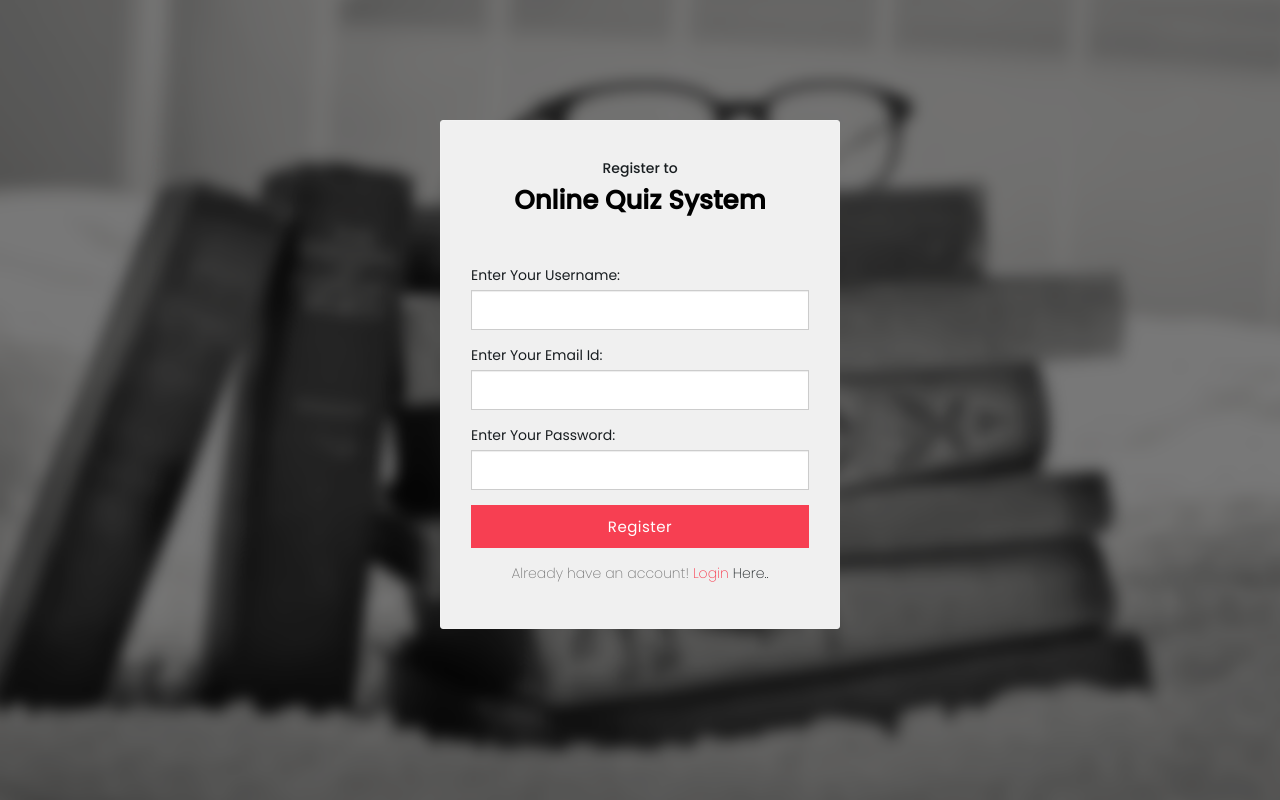
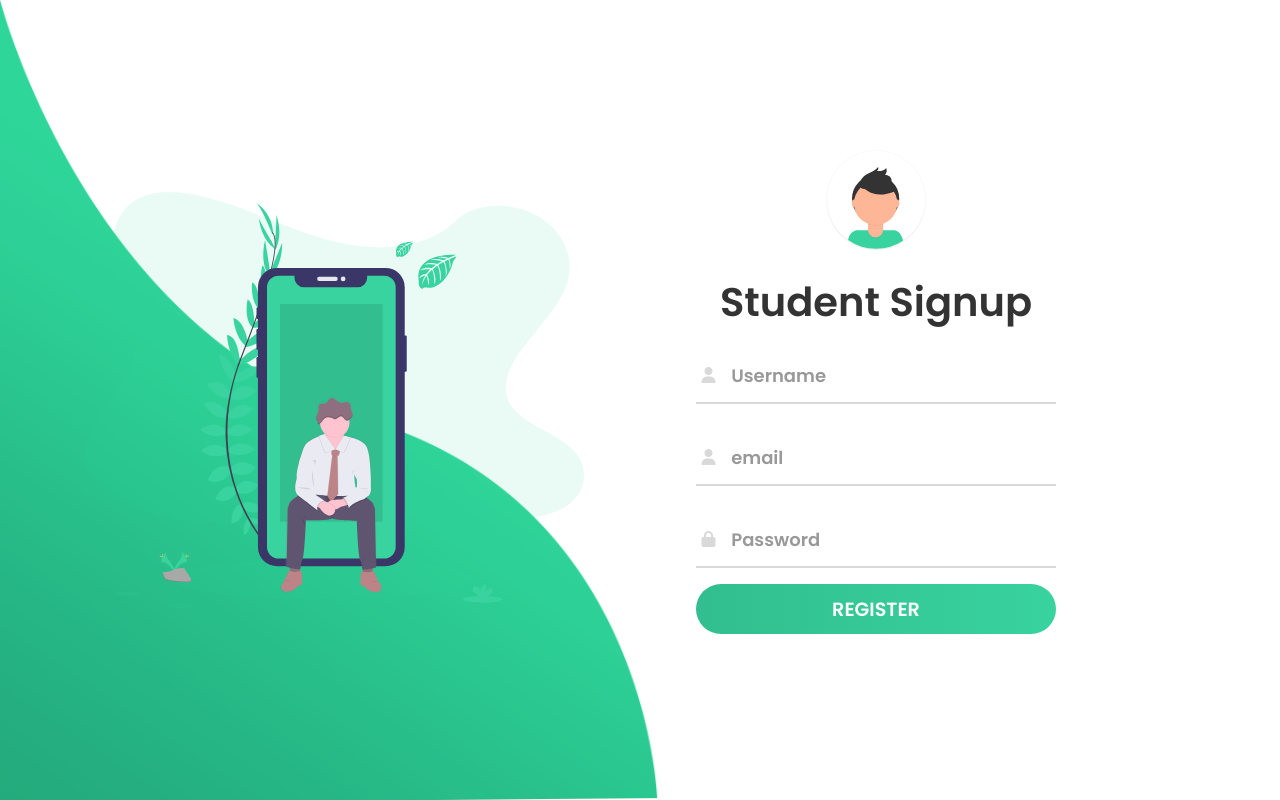
Before and after one commit to whorahulnayak/quizzer-2.0-alphaV, a PHP site: page /register.php in a window 1280 px wide. Run offline with PHP 8.4, Linux system fonts and the light colour scheme; some libraries are stand-ins or nearby versions.

Commit message:
new login register page

```diff
--- /dev/null
+++ b/css/login.css
@@ -0,0 +1,223 @@
+* {
+	padding: 0;
+	margin: 0;
+	box-sizing: border-box;
+}
+
+body {
+	font-family: "Poppins", sans-serif;
+	overflow: hidden;
+}
+
+.wave {
+	position: fixed;
+	bottom: 0;
+	left: 0;
+	height: 100%;
+	z-index: -1;
+}
+
+.container {
+	width: 100vw;
+	height: 100vh;
+	display: grid;
+	grid-template-columns: repeat(2, 1fr);
+	grid-gap: 7rem;
+	padding: 0 2rem;
+}
+
+.img {
+	display: flex;
+	justify-content: flex-end;
+	align-items: center;
+}
+
+.login-content {
+	display: flex;
+	justify-content: flex-start;
+	align-items: center;
+	text-align: center;
+}
+
+.img img {
+	width: 500px;
+}
+
+form {
+	width: 360px;
+}
+
+.login-content img {
+	height: 100px;
+}
+
+.login-content h2 {
+	margin: 15px 0;
+	color: #333;
+	/* text-transform: uppercase; */
+	font-size: 2.5rem;
+}
+
+.login-content .input-div {
+	position: relative;
+	display: grid;
+	grid-template-columns: 7% 93%;
+	margin: 25px 0;
+	padding: 5px 0;
+	border-bottom: 2px solid #d9d9d9;
+}
+
+.login-content .input-div.one {
+	margin-top: 0;
+}
+
+.i {
+	color: #d9d9d9;
+	display: flex;
+	justify-content: center;
+	align-items: center;
+}
+
+.i i {
+	transition: 0.3s;
+}
+
+.input-div > div {
+	position: relative;
+	height: 45px;
+}
+
+.input-div > div > h5 {
+	position: absolute;
+	left: 10px;
+	top: 50%;
+	transform: translateY(-50%);
+	color: #999;
+	font-size: 18px;
+	transition: 0.3s;
+}
+
+.input-div:before,
+.input-div:after {
+	content: "";
+	position: absolute;
+	bottom: -2px;
+	width: 0%;
+	height: 2px;
+	background-color: #38d39f;
+	transition: 0.4s;
+}
+
+.input-div:before {
+	right: 50%;
+}
+
+.input-div:after {
+	left: 50%;
+}
+
+.input-div.focus:before,
+.input-div.focus:after {
+	width: 50%;
+}
+
+.input-div.focus > div > h5 {
+	top: -5px;
+	font-size: 15px;
+}
+
+.input-div.focus > .i > i {
+	color: #38d39f;
+}
+
+.input-div > div > input {
+	position: absolute;
+	left: 0;
+	top: 0;
+	width: 100%;
+	height: 100%;
+	border: none;
+	outline: none;
+	background: none;
+	padding: 0.5rem 0.7rem;
+	font-size: 1.2rem;
+	color: #555;
+	font-family: "poppins", sans-serif;
+}
+
+.input-div.pass {
+	margin-bottom: 4px;
+}
+
+a {
+	display: block;
+	text-align: right;
+	text-decoration: none;
+	color: #999;
+	font-size: 0.9rem;
+	transition: 0.3s;
+}
+
+a:hover {
+	color: #38d39f;
+}
+
+.btn {
+	display: block;
+	width: 100%;
+	height: 50px;
+	border-radius: 25px;
+	outline: none;
+	border: none;
+	background-image: linear-gradient(to right, #32be8f, #38d39f, #32be8f);
+	background-size: 200%;
+	font-size: 1.2rem;
+	color: #fff;
+	font-family: "Poppins", sans-serif;
+	text-transform: uppercase;
+	margin: 1rem 0;
+	cursor: pointer;
+	transition: 0.5s;
+}
+.btn:hover {
+	background-position: right;
+}
+
+@media screen and (max-width: 1050px) {
+	.container {
+		grid-gap: 5rem;
+	}
+}
+
+@media screen and (max-width: 1000px) {
+	form {
+		width: 290px;
+	}
+
+	.login-content h2 {
+		font-size: 2.4rem;
+		margin: 8px 0;
+	}
+
+	.img img {
+		width: 400px;
+	}
+}
+
+@media screen and (max-width: 900px) {
+	.container {
+		grid-template-columns: 1fr;
+	}
+
+	.img {
+		display: none;
+	}
+
+	.wave {
+		display: none;
+	}
+
+	.login-content {
+		justify-content: center;
+	}
+}
--- a/register.php
+++ b/register.php
@@ -38,64 +38,58 @@
 <!DOCTYPE html>
 <html>
 	<head>
-		<meta charset="UTF-8">
-		<meta name="viewport" content="width=device-width, initial-scale=1.0">
-		<meta http-equiv="X-UA-Compatible" content="ie=edge">
-		<title>Register | Online Quiz System</title>
-		<link rel="stylesheet" href="scripts/bootstrap/bootstrap.min.css">
-		<link rel="stylesheet" href="scripts/ionicons/css/ionicons.min.css">
-		<link rel="stylesheet" href="css/form.css">
-        <link rel="preconnect" href="https://fonts.googleapis.com">
-<link rel="preconnect" href="https://fonts.gstatic.com" crossorigin>
-<link href="https://fonts.googleapis.com/css2?family=Poppins:wght@200;400;500&display=swap" rel="stylesheet">
-		<style type="text/css">
-            body{
-                  width: 100%;
-                  background: url(image/book.png) ;
-                  background-position: center center;
-                  background-repeat: no-repeat;
-                  background-attachment: fixed;
-                  background-size: cover;
-                }
-          </style>
+		<title>Student Signup</title>
+		<link rel="stylesheet" type="text/css" href="css/login.css" />
+		<link
+			href="https://fonts.googleapis.com/css?family=Poppins:600&display=swap"
+			rel="stylesheet"
+		/>
+		<script src="https://kit.fontawesome.com/a81368914c.js"></script>
+		<meta name="viewport" content="width=device-width, initial-scale=1" />
 	</head>
-
 	<body>
-		<section class="login first grey">
+		<img class="wave" src="image/wave.png" />
 		<div class="container">
-				<div class="box-wrapper">
-					<div class="box box-border">
-						<div class="box-body">
-							<center> <h5 >Register to </h5><h4 >Online Quiz System</h4></center><br>
+			<div class="img">
+				<img src="image/bg.svg" />
+			</div>
+			<div class="login-content">
 			<form method="post" action="register.php" enctype="multipart/form-data">
-                                <div class="form-group">
-									<label>Enter Your Username:</label>
-									<input type="text" name="name" class="form-control" required />
+					<img src="image/avatar.svg" />
+					<h2 class="title">Student Signup</h2>
+					<div class="input-div one">
+						<div class="i">
+							<i class="fas fa-user"></i>
 						</div>
-								<div class="form-group">
-									<label>Enter Your Email Id:</label>
-									<input type="email" name="email" class="form-control" required />
+						<div class="div">
+							<h5>Username</h5>
+							<input type="text" name="name" class="input" required/>
 						</div>
-								<div class="form-group">
-									<label>Enter Your Password:</label>
-									<input type="password" name="password" class="form-control" required />
 					</div>
-
-
+					<div class="input-div one">
+						<div class="i">
+							<i class="fas fa-user"></i>
+						</div>
+						<div class="div">
+							<h5>email</h5>
+							<input type="email" name="email" class="input" required/>
+						</div>
+					</div>
+					<div class="input-div pass">
+						<div class="i">
+							<i class="fas fa-lock"></i>
+						</div>
+						<div class="div">
+							<h5>Password</h5>
+							<input type="password" name="password" class="input" required/>
+						</div>
+					</div>
 					<div class="form-group text-right">
-									<button class="btn btn-primary btn-block" name="submit">Register</button>
-								</div>
-								<div class="form-group text-center">
-									<span class="text-muted">Already have an account! </span> <a href="login.php">Login </a> Here..
+						<button class="btn btn-primary" name="submit">Register</button>
 </div>
 				</form>
 			</div>
 		</div>
-				</div>
-			</div>
-		</section>
-
-		<script src="js/jquery.js"></script>
-		<script src="scripts/bootstrap/bootstrap.min.js"></script>
+		<script type="text/javascript" src="js/main.js"></script>
 	</body>
 </html>
```
Also changed, not shown: admin.php (+40 -42 lines), login.php (+39 -43 lines), register1.php (+40 -53 lines), README.md, image/avatar1.svg (added), image/bg.svg (added), image/wave.png (added). Lines whose indentation alone changed are shown as unchanged.
